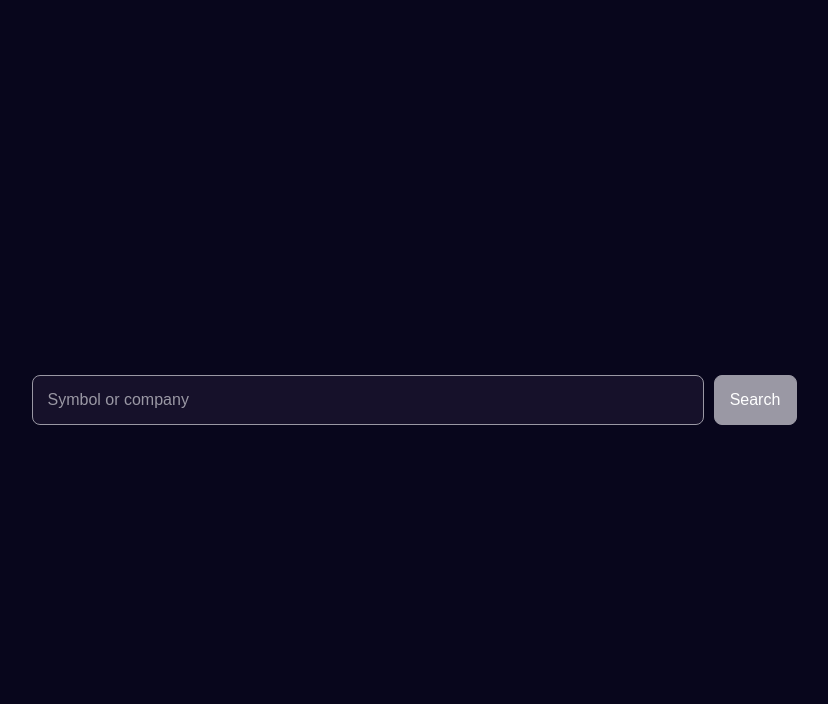
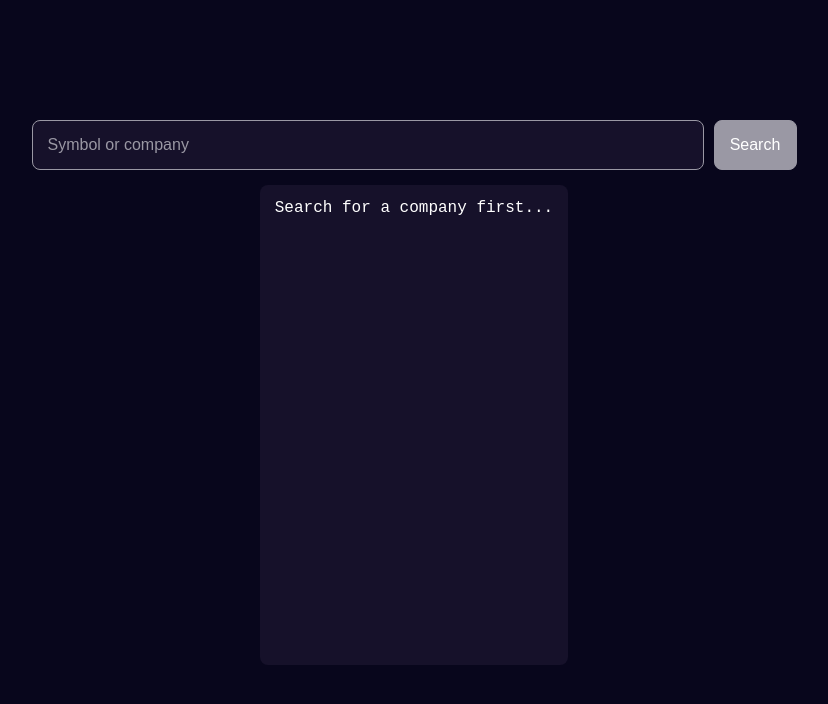
Before and after one commit to Anghel-Lucian/stock-search, a React (Vite) app: page / in a window 1280 px wide. Shown: the top 704 px of the page, without its empty margins (226-1054 px from the left). Built offline with nearby package versions, Linux system fonts and the light colour scheme.

Commit message:
created Main and Results component

```diff
--- a/src/App.jsx
+++ b/src/App.jsx
@@ -15,9 +15,12 @@ export default class App extends React.PureComponent {
 	};
 
 	render() {
+		const { results } = this.state;
+
 		return (
 			<div id="app">
 				<Components.Searchbar getCompanies={libs.getCompanies} setResults={this.setResults} />
+				<Components.Main results={results} />
 			</div>
 		);
 	}
--- /dev/null
+++ b/src/components/Main/Main.jsx
@@ -0,0 +1,22 @@
+import React from "react";
+import PropTypes from "prop-types";
+
+import "./style.css";
+
+import Results from "./Results";
+
+export default class Main extends React.PureComponent {
+  render() {
+    const { results } = this.props;
+
+    return (
+      <main>
+        <Results results={results} />
+      </main>
+    );
+  }
+}
+
+Main.propTypes = {
+  results: PropTypes.array
+};
--- /dev/null
+++ b/src/components/Main/Results/Results.jsx
@@ -0,0 +1,39 @@
+import React from "react";
+import PropTypes from "prop-types";
+
+import "./style.css";
+
+export default class Results extends React.PureComponent {
+  renderResults() {
+    const { results = [] } = this.props;
+
+    return results.map(result => {
+      return (
+        <li key={`${result.name}${result.symbol}`}>
+          <p>{result.name}</p>
+          <p>{result.symbol}</p>
+        </li>
+      );
+    });
+  }
+
+  render() {
+    const { results = [] } = this.props;
+
+    return (
+      <div id="results">
+        {results.length > 0 ? (
+          <ul>
+            {this.renderResults()}
+          </ul>
+        ) : (
+          <p>Search for a company first...</p>
+        )}
+      </div>
+    );
+  }
+}
+
+Results.propTypes = {
+  results: PropTypes.array
+};
--- /dev/null
+++ b/src/components/Main/Results/index.js
@@ -0,0 +1 @@
+export { default } from "./Results";
--- /dev/null
+++ b/src/components/Main/Results/style.css
@@ -0,0 +1,45 @@
+#results {
+  background-color: var(--color-main-light);
+  flex: 1;
+  max-height: 500px;
+  overflow-y: scroll;
+  border-radius: 8px;
+}
+
+#results ul {
+  width: 400px;
+  padding: 16px;
+}
+
+#results ul li {
+  margin: 8px 0px;
+  background-color: var(--color-medium);
+  font-family: 'Courier New', Courier, monospace;
+  display: flex;
+  align-items: center;
+  justify-content: space-between;
+  padding: 10px;
+  border-radius: 8px;
+  color: var(--color-main);
+  transition: background-color 0.2s;
+}
+
+#results ul li:first-child {
+  margin: none;
+}
+
+#results ul li:last-child {
+  margin: none;
+}
+
+#results ul li:hover {
+  cursor: pointer;
+  background-color: var(--color-light);
+}
+
+#results p {
+  font-family: 'Courier New', Courier, monospace;
+  color: var(--color-light);
+  max-width: 100%;
+  padding: 15px;
+}
--- /dev/null
+++ b/src/components/Main/index.js
@@ -0,0 +1 @@
+export { default } from "./Main";
--- /dev/null
+++ b/src/components/Main/style.css
@@ -0,0 +1,7 @@
+main {
+  flex: 0 1 80%;
+  padding: 15px;
+  display: flex;
+  max-height: 500px;
+  min-width: 300px;
+}
--- a/src/components/index.js
+++ b/src/components/index.js
@@ -1,7 +1,9 @@
 import Searchbar from "./Searchbar";
+import Main from "./Main";
 
 const Components = {
-  Searchbar
+  Searchbar,
+  Main
 };
 
 export default Components;
--- a/src/styles/app.css
+++ b/src/styles/app.css
@@ -5,4 +5,5 @@
   flex-direction: column;
   align-items: center;
   justify-content: center;
+  padding: 100px 0px;
 }
```
